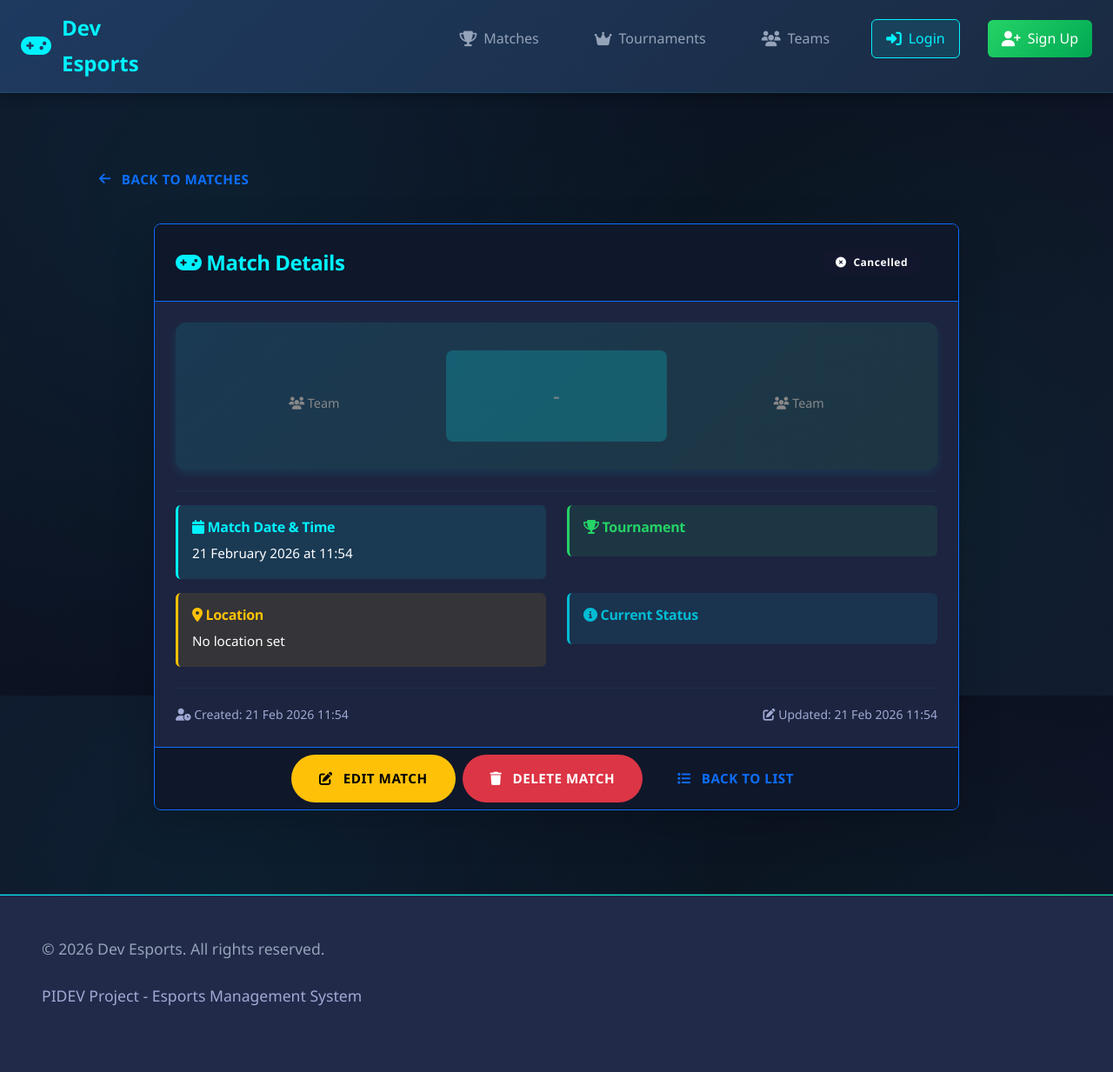
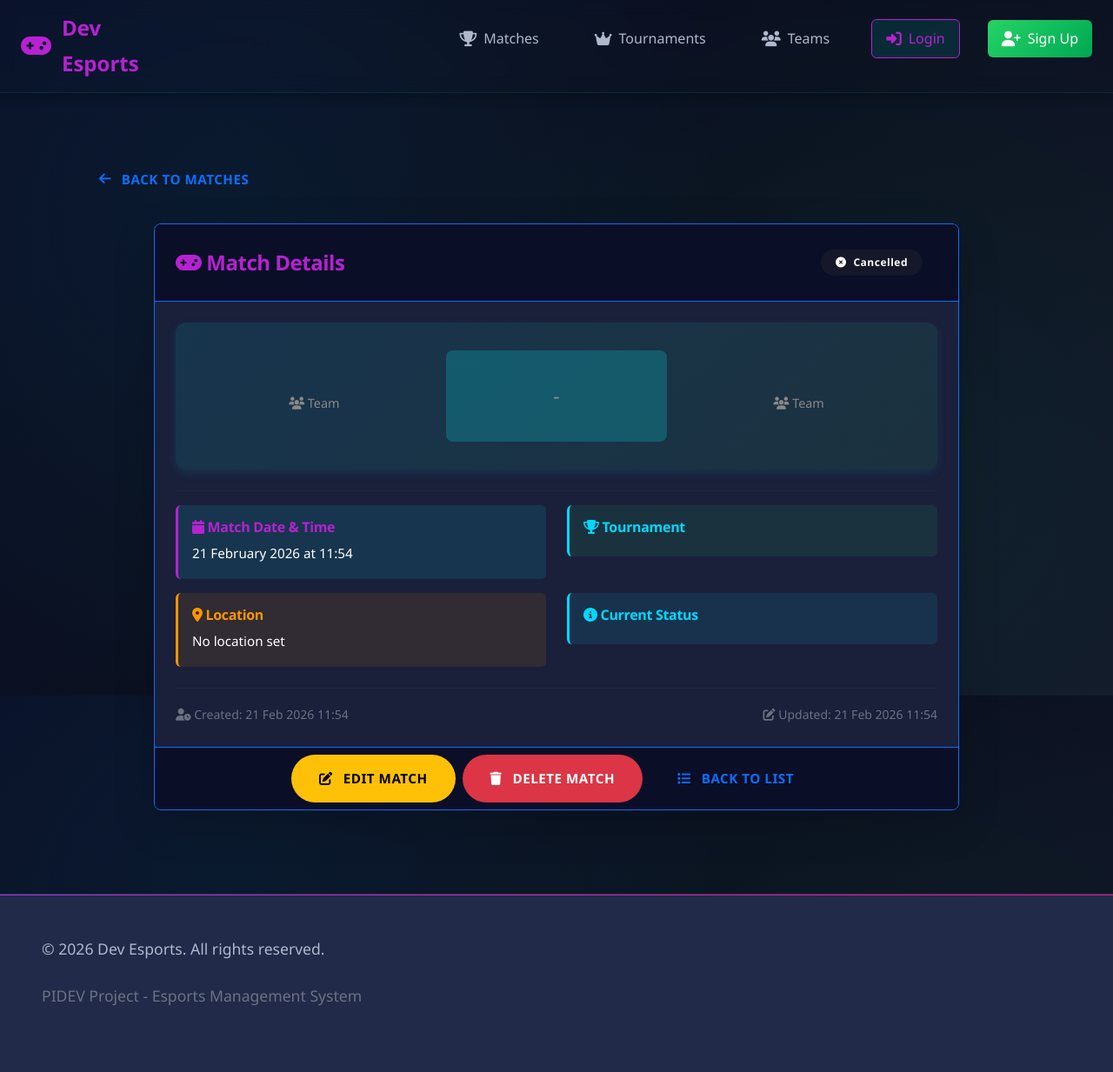
Before and after one commit to ahmedbenchouikha-hash/dev-esports, a Symfony app: template templates/admin/match/show.html.twig in a window 1280 px wide. Shown: the whole page at 87% size. Run offline with Twig, Linux system fonts and the light colour scheme; the template is opened without the code that fills it, so the values that code supplies are empty; some libraries are stand-ins or nearby versions.

Commit message:
changed css and color palette

```diff
--- a/templates/admin/match/show.html.twig
+++ b/templates/admin/match/show.html.twig
@@ -105,8 +105,8 @@
 
                         <!-- Location -->
                         <div class="col-md-6">
-                            <div style="background: rgba(255, 193, 7, 0.1); padding: 1rem; border-left: 3px solid #ffc107; border-radius: 6px;">
-                                <h6 style="color: #ffc107; font-weight: 700; margin-bottom: 0.5rem;">
+                            <div style="background: rgba(255, 149, 0, 0.1); padding: 1rem; border-left: 3px solid var(--warning); border-radius: 6px;">
+                                <h6 style="color: var(--warning); font-weight: 700; margin-bottom: 0.5rem;">
                                     <i class="fas fa-map-marker-alt"></i> Location
                                 </h6>
                                 <p class="mb-0" style="font-size: 0.95rem; color: var(--text-primary);">
@@ -117,8 +117,8 @@
 
                         <!-- Status -->
                         <div class="col-md-6">
-                            <div style="background: rgba(0, 188, 212, 0.1); padding: 1rem; border-left: 3px solid #00bcd4; border-radius: 6px;">
-                                <h6 style="color: #00bcd4; font-weight: 700; margin-bottom: 0.5rem;">
+                            <div style="background: rgba(13, 217, 255, 0.1); padding: 1rem; border-left: 3px solid var(--secondary); border-radius: 6px;">
+                                <h6 style="color: var(--secondary); font-weight: 700; margin-bottom: 0.5rem;">
                                     <i class="fas fa-info-circle"></i> Current Status
                                 </h6>
                                 <p class="mb-0" style="font-size: 0.95rem; color: var(--text-primary);">
@@ -167,18 +167,18 @@
 <!-- Delete Modal -->
 <div class="modal fade" id="deleteModal" tabindex="-1">
     <div class="modal-dialog">
-        <div class="modal-content" style="background-color: #0f1d2d; border-color: rgba(0, 242, 254, 0.3);">
+        <div class="modal-content" style="background-color: var(--bg-tertiary); border-color: var(--border-color);">
             <div class="modal-header">
                 <h5 class="modal-title d-flex align-items-center gap-2">
-                    <i class="fas fa-exclamation-triangle" style="color: #ff6b6b;"></i>
+                    <i class="fas fa-exclamation-triangle" style="color: var(--danger);"></i>
                     <span>Confirm Delete</span>
                 </h5>
                 <button type="button" class="btn-close btn-close-white" data-bs-dismiss="modal"></button>
             </div>
             <div class="modal-body">
                 <p>Are you sure you want to delete this match? This action cannot be undone.</p>
-                <div style="background: rgba(255, 107, 107, 0.1); border-left: 3px solid #ff6b6b; padding: 1rem; border-radius: 4px;">
-                    <strong style="color: #ffaaaa;">{{ game.team1.name }} vs {{ game.team2.name }}</strong>
+                <div style="background: rgba(255, 56, 96, 0.1); border-left: 3px solid var(--danger); padding: 1rem; border-radius: 4px;">
+                    <strong style="color: var(--danger);">{{ game.team1.name }} vs {{ game.team2.name }}</strong>
                     <div style="font-size: 0.9rem; color: #888; margin-top: 0.5rem;">
                         <i class="fas fa-calendar"></i> {{ game.matchdate|date('d M Y H:i') }}
                     </div>
--- a/templates/base.html.twig
+++ b/templates/base.html.twig
@@ -20,16 +20,22 @@
 
         <style>
             :root {
-                --primary: #00f2fe;
-                --primary-dark: #0089b3;
-                --secondary: #25d366;
-                --danger: #ff4444;
-                --warning: #ffb84d;
-                --bg-dark: #0f172a;
-                --bg-sidebar: #1a2847;
-                --bg-navbar: #1e3a5f;
+                --primary: #b622d1;
+                --primary-dark: #8b1aa8;
+                --secondary: #00d9ff;
+                --secondary-dark: #00a8cc;
+                --accent: #ff0080;
+                --accent-dark: #cc0066;
+                --success: #10b981;
+                --danger: #ff3860;
+                --warning: #ff9500;
+                --info: #0dd9ff;
+                --bg-dark: #0a0e27;
+                --bg-secondary: #141829;
+                --bg-tertiary: #1a1f3a;
                 --text-primary: #ffffff;
-                --text-secondary: #94a3b8;
+                --text-secondary: #b0b8cc;
+                --text-muted: #6b7280;
                 --border: #334155;
                 --shadow: 0 4px 12px rgba(0, 0, 0, 0.3);
             }
```
Also changed, not shown: assets/styles/app.css (+21 -15 lines), templates/admin/match/index.html.twig (+6 -6 lines).
